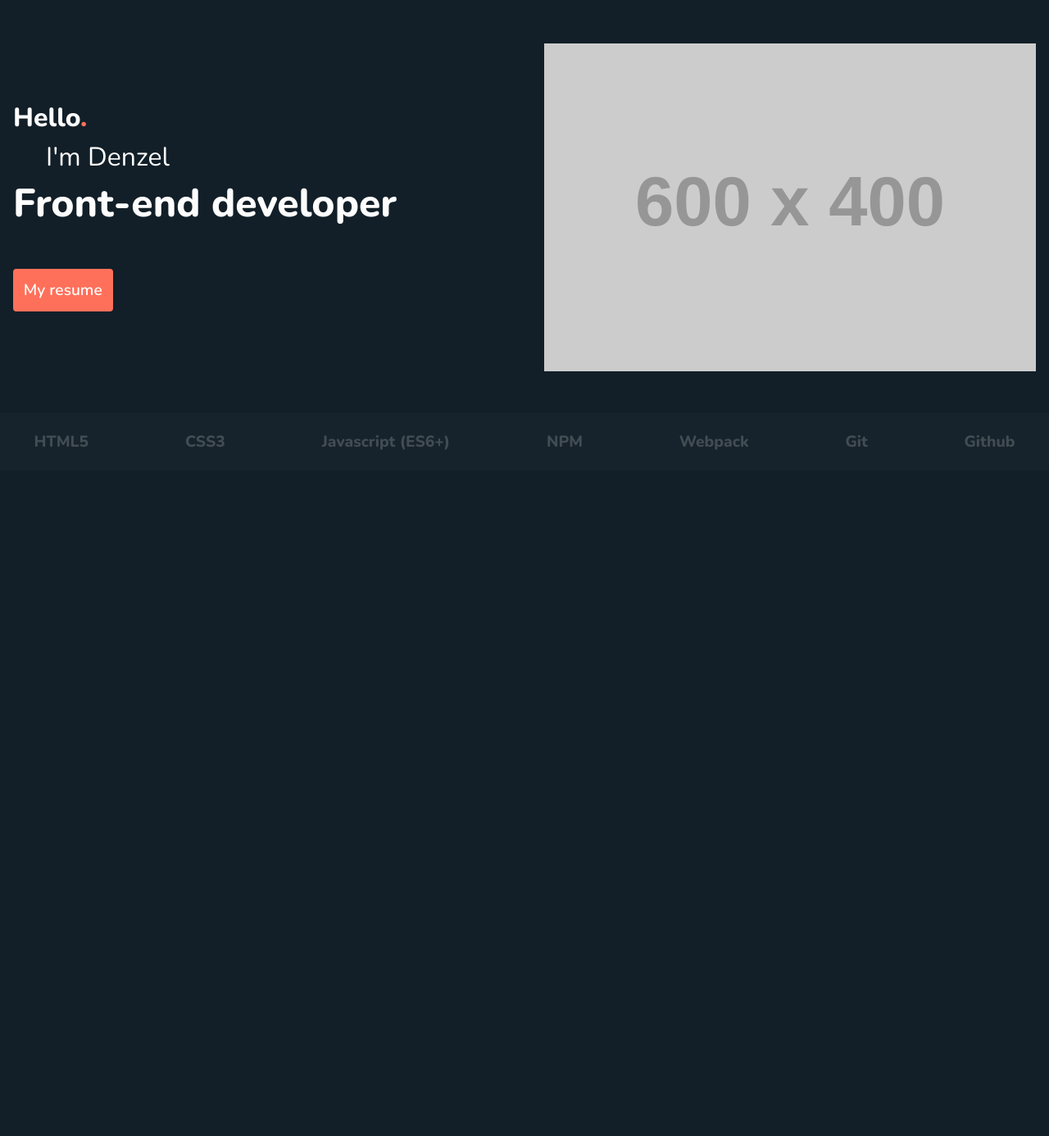
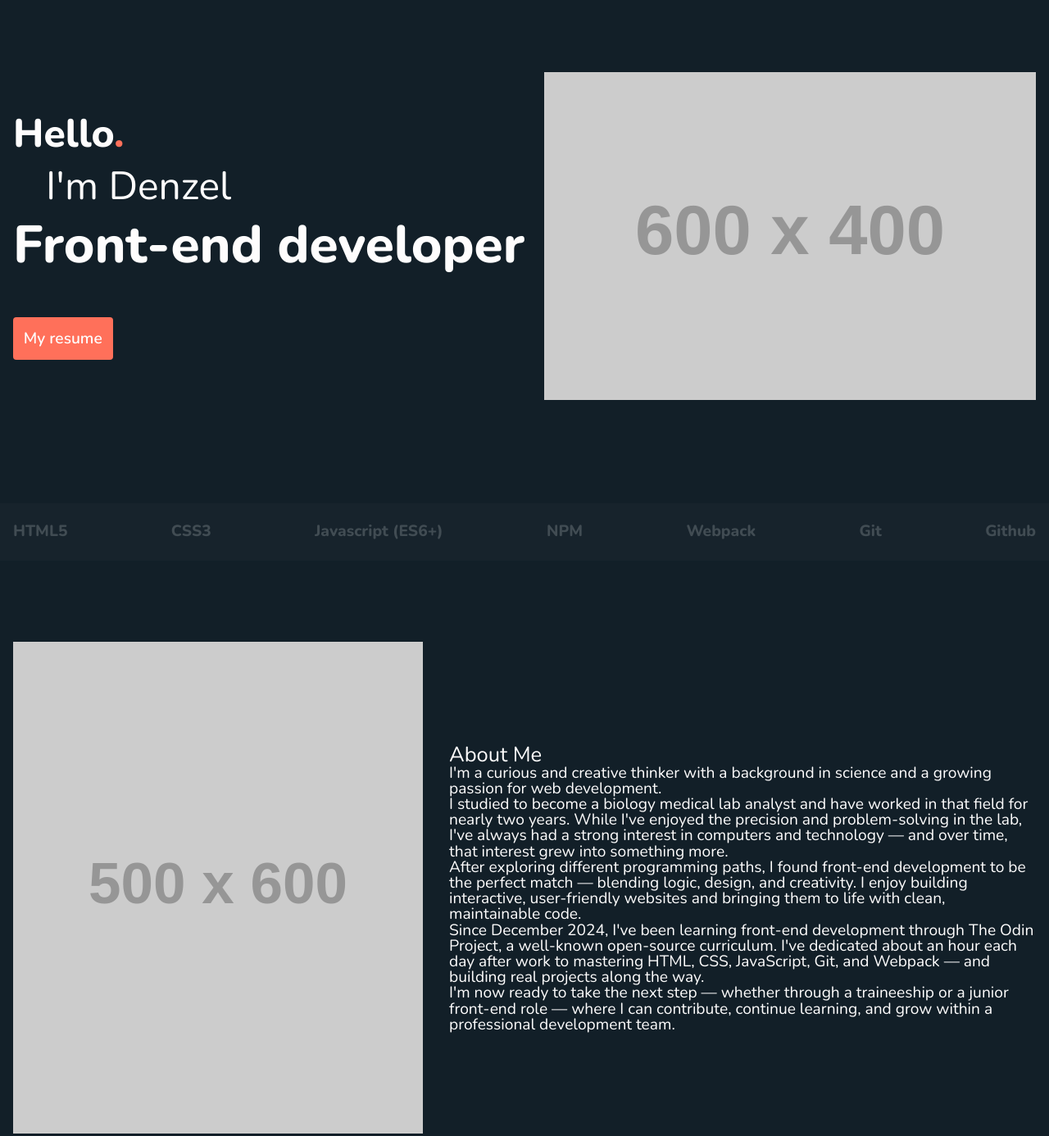
Before and after one commit to C0deBunny/Portfolio, a website built with webpack: page src/index.html in a window 1280 px wide. Shown: the part 76-1462 px from the top of the page at 82% size. Before the commit the page ends 800 px from the top, so only its background shows below. Built offline with nearby package versions, Linux system fonts and the light colour scheme; placeholder pictures from the web are drawn by us.

Commit message:
Add scroll-section structure Add content for about me

```diff
--- a/src/index.html
+++ b/src/index.html
@@ -9,16 +9,17 @@
 		<header>
 			<div class="header-content">
 				<h3>Denzel van den Berg</h3>
-				<ul>
-					<li>Home</li>
-					<li>About</li>
-					<li>Projects</li>
-					<li>Contact</li>
-				</ul>
+				<nav>
+					<a href="#home">Home</a>
+					<a href="#about">About</a>
+					<a href="#projects">Projects</a>
+					<a href="#contact">Contact</a>
+				</nav>
 			</div>
 		</header>
+
 		<main>
-			<div class="home">
+			<section id="home" class="page">
 				<div class="home-content">
 					<div class="greeting">
 						<h2>Hello<span>.</span></h2>
@@ -33,9 +34,8 @@
 						<img src="https://placehold.co/600x400" alt="Placeholder" />
 					</div>
 				</div>
-			</div>
-			<div class="skill-stack">
-				<div class="skill-stack-content">
+
+				<div class="skill-stack">
 					<ul>
 						<li>HTML5</li>
 						<li>CSS3</li>
@@ -46,10 +46,35 @@
 						<li>Github</li>
 					</ul>
 				</div>
-			</div>
-			<div class="about"></div>
-			<div class="projects"></div>
-			<div class="contact"></div>
+			</section>
+
+			<section id="about" class="page">
+				<div class="image">
+					<img src="https://placehold.co/500x600" alt="Placeholder" />
+				</div>
+				<div class="text-content">
+					<h1>About Me</h1>
+					<p>I'm a curious and creative thinker with a background in science and a growing passion for web development.</p>
+					<p>
+						I studied to become a biology medical lab analyst and have worked in that field for nearly two years. While I've enjoyed the precision and problem-solving in the lab, I've
+						always had a strong interest in computers and technology — and over time, that interest grew into something more.
+					</p>
+					<p>
+						After exploring different programming paths, I found front-end development to be the perfect match — blending logic, design, and creativity. I enjoy building interactive,
+						user-friendly websites and bringing them to life with clean, maintainable code.
+					</p>
+					<p>
+						Since December 2024, I've been learning front-end development through The Odin Project, a well-known open-source curriculum. I've dedicated about an hour each day after work to
+						mastering HTML, CSS, JavaScript, Git, and Webpack — and building real projects along the way.
+					</p>
+					<p>
+						I'm now ready to take the next step — whether through a traineeship or a junior front-end role — where I can contribute, continue learning, and grow within a professional
+						development team.
+					</p>
+				</div>
+			</section>
+			<section id="projects" class="page">Projects</section>
+			<section id="contact" class="page">Contact</section>
 		</main>
 	</body>
 </html>
--- a/src/main.css
+++ b/src/main.css
@@ -6,18 +6,35 @@
 	--white: #fefdfd;
 	--red: #ff705a;
 	--grey: #aaaaaa;
-	--shade: #16232c;
 
-	--side: 10vw;
+	--header-h: 80px;
+}
+
+html {
+	height: 100dvh;
+	overflow-y: auto;
+	scroll-snap-type: y mandatory;
+	scroll-padding-top: var(--header-h);
+	scroll-behavior: smooth;
 }
 
 body {
+	margin: 0;
 	background-color: var(--black);
+}
+
+.page {
+	min-height: calc(100dvh - var(--header-h));
+	scroll-snap-align: start;
 }
 
 /* ==== Header ==== */
 header {
-	height: 80px;
+	position: sticky;
+	top: 0;
+	height: var(--header-h);
+	z-index: 10;
+	background-color: var(--black);
 }
 
 .header-content {
@@ -38,21 +55,23 @@ header h3 {
 	font-family: "Nunito", sans-serif;
 }
 
-header ul {
+header nav {
 	display: flex;
 	gap: 1.5rem;
 }
 
-header li {
+header a {
 	font-size: 1.2rem;
 	font-weight: 500;
+	text-decoration: none;
 	color: var(--grey);
 	font-family: "Inter", sans-serif;
 }
 
 /* ==== Home ==== */
-.home {
-	height: 500px;
+#home {
+	display: grid;
+	grid-template-rows: 1fr 150px;
 }
 
 .home-content {
@@ -75,7 +94,7 @@ header li {
 }
 
 .greeting h2 {
-	font-size: 2rem;
+	font-size: 3rem;
 	font-weight: 800;
 }
 
@@ -84,13 +103,13 @@ header li {
 }
 
 .greeting h3 {
-	font-size: 2rem;
+	font-size: 3rem;
 	font-weight: 400;
 	margin-left: 2.5rem;
 }
 
 .greeting h1 {
-	font-size: 3rem;
+	font-size: 4rem;
 	font-weight: 800;
 }
 
@@ -115,10 +134,13 @@ header li {
 /* ==== Skill Stack ==== */
 .skill-stack {
 	background-color: color-mix(in srgb, var(--black) 98%, white);
-	padding: 1.6rem;
+	margin: 40px 0;
+	display: flex;
 }
 
 .skill-stack ul {
+	height: 100%;
+	width: 100%;
 	display: flex;
 	justify-content: space-between;
 	align-items: center;
@@ -135,6 +157,26 @@ header li {
 }
 
 /* ==== About ==== */
+#about {
+	display: grid;
+	grid-template-columns: 1fr 2fr;
+	align-items: center;
+	gap: 2rem;
+	max-width: 1400px;
+	margin: 0 auto;
+	padding: 0 1rem;
+}
+
+#about h1 {
+	font-family: "Nunito", sans-serif;
+	font-size: 1.6rem;
+	color: var(--white);
+}
+#about p {
+	font-family: "Nunito", sans-serif;
+	font-size: 1.2rem;
+	color: var(--white);
+}
 
 /* ==== Projects ==== */
 
```
